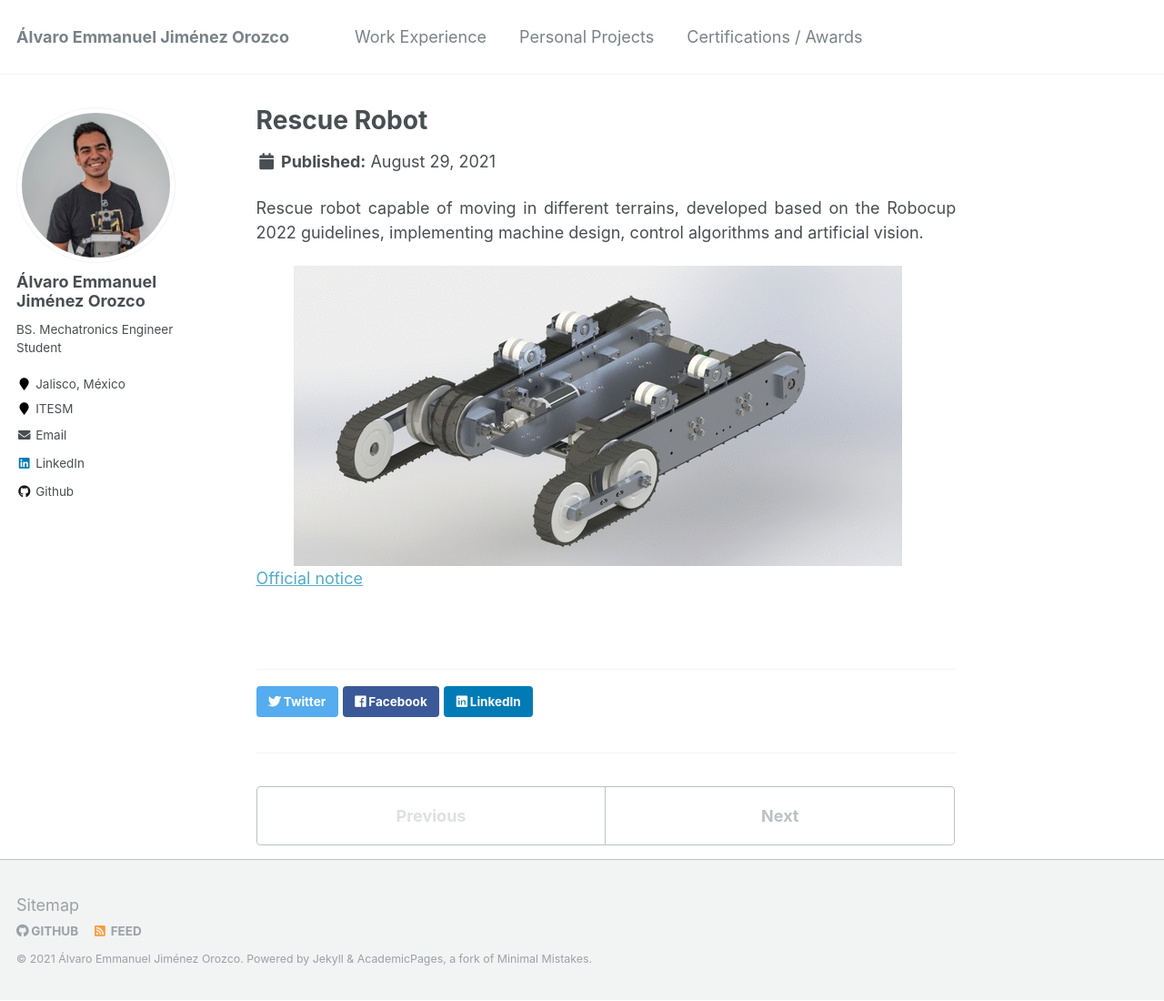
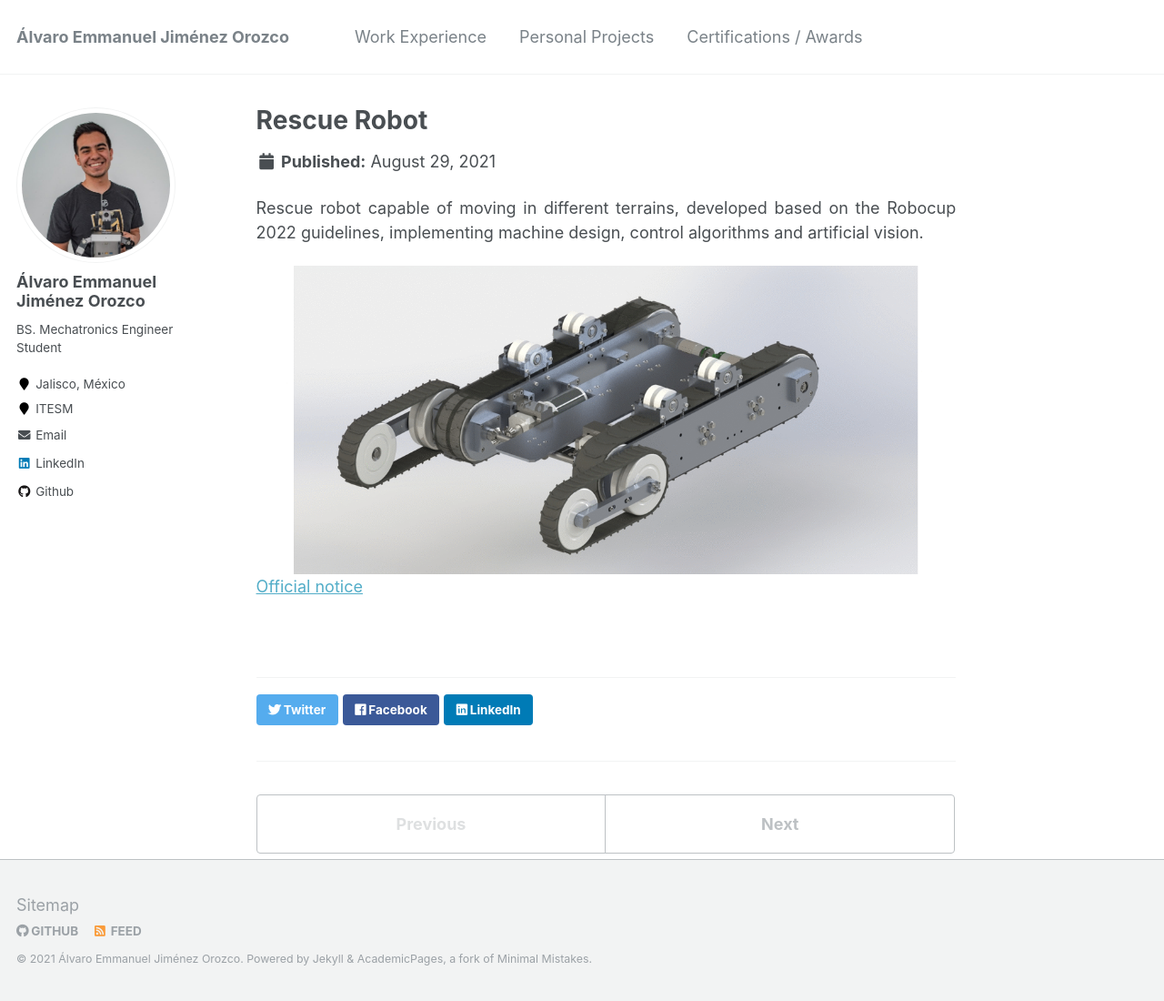
Before and after one commit to Samuel-Valderrama/Samuel-Valderrama.github.io, a Jekyll site: the page built from _portfolio/portfolio-1.html, in a window 1280 px wide and 1100 px high. Shown: the whole window at 91% size. Built offline with Jekyll 4.4.1, drawn with Linux system fonts in a browser that asks for light colours.

Commit message:
Update portfolio-1.html

```diff
--- a/_portfolio/portfolio-1.html
+++ b/_portfolio/portfolio-1.html
@@ -1,6 +1,6 @@
 ---
 title: "Rescue Robot"
-excerpt: "Mechanical Designer of a Rescue Robot for RoboCup competition <br><br><img src='/images/rescue4.gif'>"
+excerpt: "Mechanical Designer of a Rescue Robot for RoboCup competition <br><br><img src='/images/rescue5.gif'>"
 collection: portfolio
 ---
 <p style='text-align: justify;'>
@@ -8,5 +8,5 @@ Rescue robot capable of moving in different terrains, developed based on the Rob
 2022 guidelines, implementing machine design, control algorithms and artificial vision.
 
 </p>
-<img src='/images/rescue4.gif'>
+<img src='/images/rescue5.gif'>
 <p><a href="https://tec.mx/es/noticias/guadalajara/investigacion/mecatronicos-del-tec-trabajan-para-crear-movilidad-autonoma" title="Github">Official notice</a></p>
```
